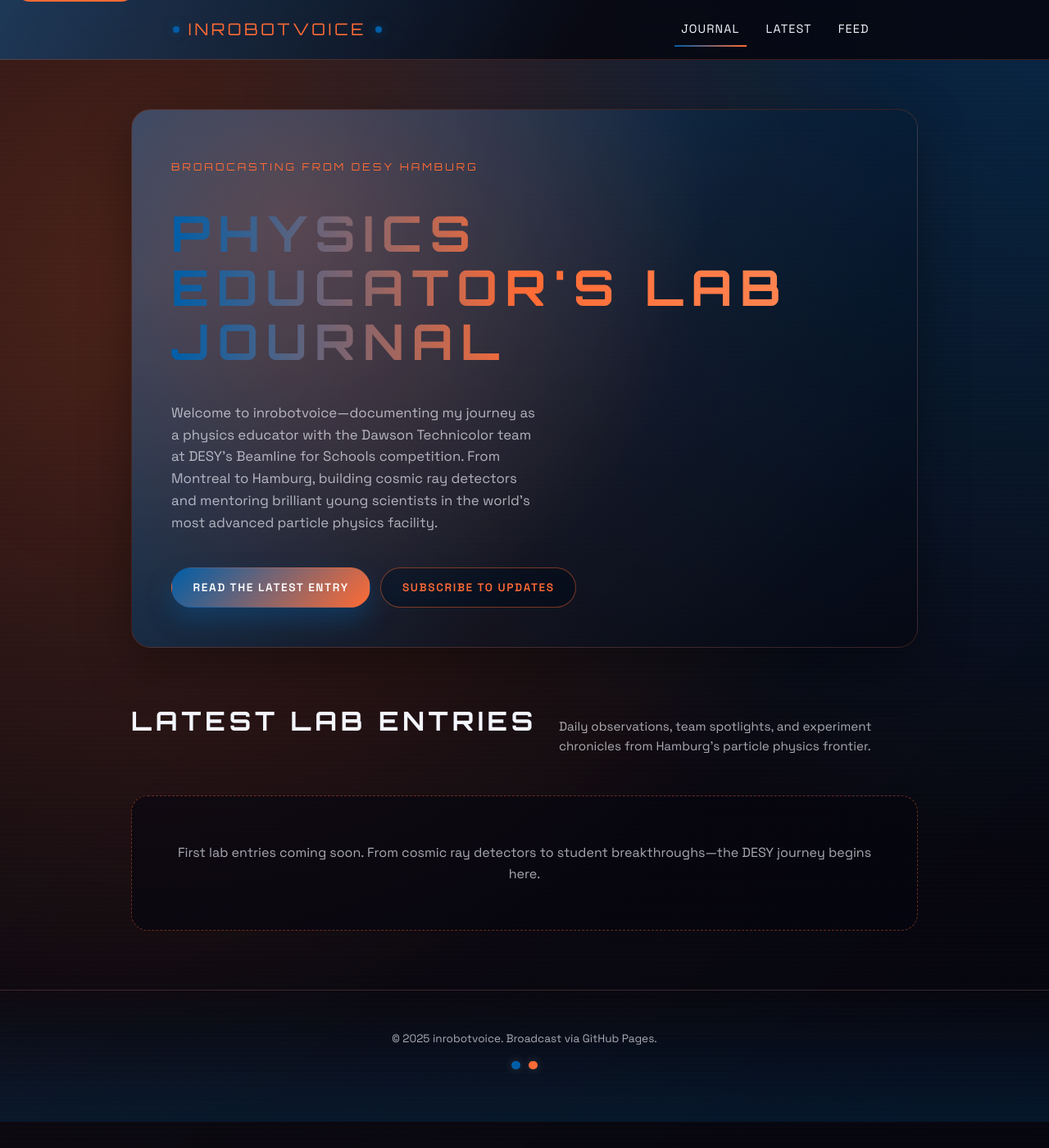
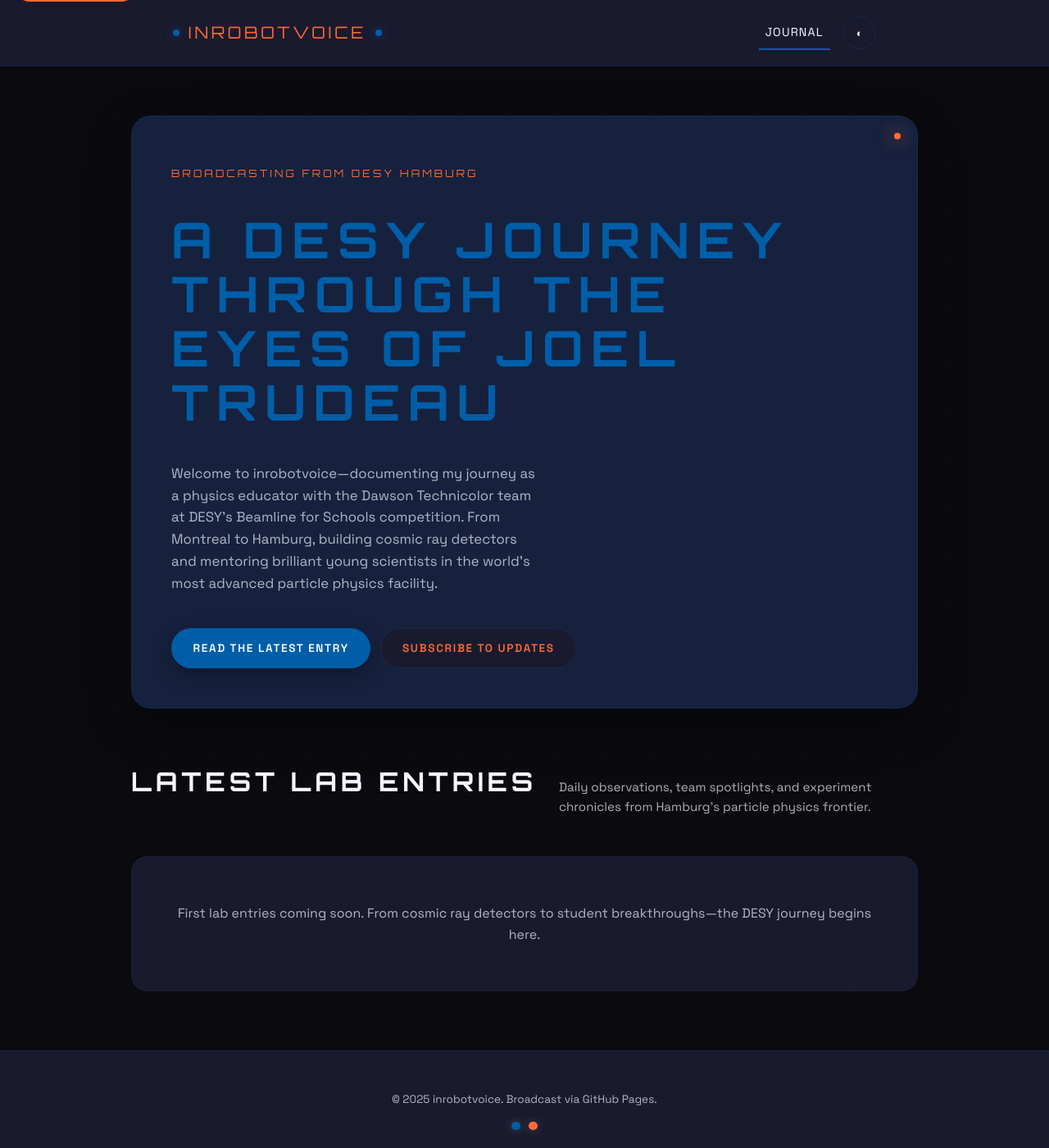
Before and after one commit to jtrudeau/jtrudeau.github.io, a Jekyll site: the page built from index.html, in a window 1280 px wide and 1400 px high. Shown: the whole window at 82% size. Built offline with Jekyll 4.4.1, drawn with Linux system fonts in a browser that asks for light colours; the list of posts is cut into pages by our own code.

Commit message:
Update website with a new retrofuturistic design and theme options
Implement dark and light mode toggling, remove gradients, update hero section text to "A DESY Journey through the eyes of Joel Trudeau", replace "MOMENTUM LABS LOGBOOK" with "inrobotvoice", and integrate the DESY dot as a design element. The feed and latest sections are removed, leaving only the landing page and journal.

Replit-Commit-Author: Agent
Replit-Commit-Session-Id: a3714938-1011-4600-bed0-f08933f484db
Replit-Commit-Checkpoint-Type: intermediate_checkpoint
Replit-Commit-Screenshot-Url: https://storage.googleapis.com/screenshot-production-us-central1/3c2203e7-ebc2-4139-86be-41933ebb52e8/a3714938-1011-4600-bed0-f08933f484db/XqrwZCn

```diff
--- a/_layouts/default.html
+++ b/_layouts/default.html
@@ -13,13 +13,29 @@
       --desy-blue: #005ea8;
       --desy-orange: #ff6b35;
       --desy-orange-light: #ff8c5a;
-      --bg: #05060f;
-      --bg-alt: #080a1a;
+      --border-radius: 1.25rem;
+    }
+
+    [data-theme="dark"] {
+      --bg: #0a0a0f;
+      --bg-alt: #1a1a2e;
+      --bg-card: #16213e;
       --fg: #f4f6ff;
-      --muted: rgba(244, 246, 255, 0.68);
-      --grid-line: rgba(0, 94, 168, 0.14);
-      --border-radius: 1.25rem;
+      --muted: rgba(244, 246, 255, 0.7);
+      --border: rgba(0, 94, 168, 0.2);
+      --shadow: rgba(0, 0, 0, 0.3);
       color-scheme: dark;
+    }
+
+    [data-theme="light"] {
+      --bg: #ffffff;
+      --bg-alt: #f8fafc;
+      --bg-card: #ffffff;
+      --fg: #1e293b;
+      --muted: rgba(30, 41, 59, 0.7);
+      --border: rgba(0, 94, 168, 0.15);
+      --shadow: rgba(0, 94, 168, 0.1);
+      color-scheme: light;
     }
 
     * {
@@ -29,9 +45,7 @@
     body {
       margin: 0;
       min-height: 100vh;
-      background: radial-gradient(circle at top right, rgba(0, 94, 168, 0.35), transparent 55%),
-        radial-gradient(circle at 15% 25%, rgba(255, 107, 53, 0.25), transparent 60%),
-        linear-gradient(135deg, rgba(255, 107, 53, 0.06), rgba(5, 6, 15, 0.9)), var(--bg);
+      background: var(--bg);
       color: var(--fg);
       font-family: 'Space Grotesk', 'Segoe UI', system-ui, -apple-system, BlinkMacSystemFont, sans-serif;
       line-height: 1.6;
@@ -39,22 +53,18 @@
       flex-direction: column;
       position: relative;
       overflow-x: hidden;
+      transition: background-color 0.3s ease, color 0.3s ease;
     }
 
+    /* DESY dots pattern */
     body::before {
       content: '';
       position: fixed;
       inset: 0;
-      background-image: repeating-linear-gradient(
-        to bottom,
-        rgba(255, 107, 53, 0.02) 0,
-        rgba(255, 107, 53, 0.02) 1px,
-        transparent 1px,
-        transparent 6px
-      );
+      background-image: radial-gradient(circle at 20px 20px, var(--desy-blue) 2px, transparent 2px);
+      background-size: 60px 60px;
+      opacity: 0.03;
       pointer-events: none;
-      opacity: 0.6;
-      mix-blend-mode: screen;
       z-index: 0;
     }
 
@@ -91,8 +101,9 @@
       top: 0;
       z-index: 5;
       backdrop-filter: blur(18px);
-      background: linear-gradient(120deg, rgba(0, 94, 168, 0.45), rgba(5, 6, 15, 0.85) 55%);
-      border-bottom: 1px solid rgba(255, 107, 53, 0.22);
+      background: var(--bg-alt);
+      border-bottom: 1px solid var(--border);
+      transition: background-color 0.3s ease;
     }
 
     .site-header__inner {
@@ -103,6 +114,32 @@
       align-items: center;
       justify-content: space-between;
       gap: 1rem;
+    }
+
+    .header-controls {
+      display: flex;
+      align-items: center;
+      gap: 1rem;
+    }
+
+    .theme-toggle {
+      background: none;
+      border: 1px solid var(--border);
+      color: var(--fg);
+      padding: 0.5rem;
+      border-radius: 50%;
+      width: 40px;
+      height: 40px;
+      display: flex;
+      align-items: center;
+      justify-content: center;
+      cursor: pointer;
+      transition: all 0.2s ease;
+    }
+
+    .theme-toggle:hover {
+      border-color: var(--desy-blue);
+      color: var(--desy-blue);
     }
 
     .site-title {
@@ -145,7 +182,7 @@
       position: absolute;
       inset: auto 0 -0.35rem 0;
       height: 2px;
-      background: linear-gradient(90deg, var(--desy-blue), var(--desy-orange));
+      background: var(--desy-blue);
       transform: scaleX(0);
       transform-origin: center;
       transition: transform 0.2s ease;
@@ -173,9 +210,9 @@
       gap: 1.5rem;
       padding: clamp(2rem, 5vw, 3rem);
       border-radius: calc(var(--border-radius) * 1.2);
-      background: linear-gradient(135deg, rgba(0, 94, 168, 0.25), rgba(5, 6, 15, 0.6));
-      border: 1px solid rgba(255, 107, 53, 0.2);
-      box-shadow: 0 20px 60px rgba(0, 0, 0, 0.35);
+      background: var(--bg-card);
+      border: 1px solid var(--border);
+      box-shadow: 0 20px 60px var(--shadow);
       position: relative;
       overflow: hidden;
     }
@@ -183,11 +220,13 @@
     .hero::after {
       content: '';
       position: absolute;
-      inset: 0;
-      background: radial-gradient(circle at 20% 20%, rgba(255, 107, 53, 0.25), transparent 55%),
-        linear-gradient(120deg, rgba(0, 94, 168, 0.35), transparent 60%);
-      mix-blend-mode: screen;
-      pointer-events: none;
+      top: 20px;
+      right: 20px;
+      width: 8px;
+      height: 8px;
+      background: var(--desy-orange);
+      border-radius: 50%;
+      box-shadow: 0 0 20px var(--desy-orange);
       z-index: 0;
     }
 
@@ -208,9 +247,7 @@
       letter-spacing: 0.16em;
       margin: 0;
       z-index: 1;
-      background: linear-gradient(90deg, var(--desy-blue), var(--desy-orange), var(--desy-orange-light));
-      -webkit-background-clip: text;
-      color: transparent;
+      color: var(--desy-blue);
     }
 
     .hero__description {
@@ -242,16 +279,15 @@
     }
 
     .button--primary {
-      background: linear-gradient(135deg, var(--desy-blue), var(--desy-orange));
+      background: var(--desy-blue);
       color: #ffffff;
-      box-shadow: 0 15px 30px rgba(0, 94, 168, 0.35);
+      box-shadow: 0 8px 24px var(--shadow);
     }
 
     .button--ghost {
-      border-color: rgba(255, 107, 53, 0.45);
+      border-color: var(--border);
       color: var(--desy-orange);
-      background: rgba(5, 6, 15, 0.35);
-      backdrop-filter: blur(8px);
+      background: var(--bg-alt);
     }
 
     .log {
@@ -291,27 +327,30 @@
       position: relative;
       padding: 1.75rem;
       border-radius: var(--border-radius);
-      background: linear-gradient(160deg, rgba(8, 10, 26, 0.95), rgba(0, 94, 168, 0.1));
-      border: 1px solid rgba(0, 94, 168, 0.25);
+      background: var(--bg-card);
+      border: 1px solid var(--border);
       display: grid;
       gap: 1rem;
       min-height: 220px;
       overflow: hidden;
+      transition: transform 0.2s ease, box-shadow 0.2s ease;
+    }
+
+    .post-card:hover {
+      transform: translateY(-2px);
+      box-shadow: 0 12px 32px var(--shadow);
     }
 
     .post-card::before {
       content: '';
       position: absolute;
-      inset: 0;
-      border-radius: inherit;
-      padding: 1px;
-      background: linear-gradient(120deg, rgba(0, 94, 168, 0.6), rgba(255, 107, 53, 0.6));
-      mask: linear-gradient(#000 0 0) content-box, linear-gradient(#000 0 0);
-      mask-composite: exclude;
-      -webkit-mask: linear-gradient(#000 0 0) content-box, linear-gradient(#000 0 0);
-      -webkit-mask-composite: xor;
+      top: 1rem;
+      left: 1rem;
+      width: 4px;
+      height: 4px;
+      background: var(--desy-orange);
+      border-radius: 50%;
       pointer-events: none;
-      opacity: 0.35;
     }
 
     .post-card__title {
@@ -361,7 +400,7 @@
     .pagination span {
       padding: 0.4rem 0.75rem;
       border-radius: 999px;
-      border: 1px solid rgba(255, 107, 53, 0.25);
+      border: 1px solid var(--border);
       color: var(--muted);
     }
 
@@ -376,16 +415,16 @@
     .empty-state {
       padding: 2.5rem;
       border-radius: var(--border-radius);
-      border: 1px dashed rgba(255, 107, 53, 0.4);
+      border: 1px dashed var(--border);
       color: var(--muted);
       text-align: center;
-      background: rgba(5, 6, 15, 0.6);
+      background: var(--bg-alt);
     }
 
     .site-footer {
       padding: 3rem 0 4rem;
-      background: linear-gradient(180deg, transparent, rgba(0, 94, 168, 0.18));
-      border-top: 1px solid rgba(255, 107, 53, 0.2);
+      background: var(--bg-alt);
+      border-top: 1px solid var(--border);
       text-align: center;
       font-size: 0.85rem;
       color: var(--muted);
@@ -456,16 +495,19 @@
     }
   </style>
 </head>
-<body>
+<body data-theme="dark">
   <a class="skip-link" href="#content">Skip to content</a>
   <header class="site-header">
     <div class="site-header__inner">
-      <a class="site-title" href="{{ '/' | absolute_url }}">{{ site.name | default: 'Retro Log' }}</a>
-      <nav class="site-nav" aria-label="Primary">
-        <a href="{{ '/' | relative_url }}"{% if page.url == '/' %} aria-current="page"{% endif %}>Journal</a>
-        <a href="{{ '/' | relative_url }}#log">Latest</a>
-        <a href="{{ '/feed.xml' | relative_url }}">Feed</a>
-      </nav>
+      <a class="site-title" href="{{ '/' | absolute_url }}">{{ site.name | default: 'inrobotvoice' }}</a>
+      <div class="header-controls">
+        <nav class="site-nav" aria-label="Primary">
+          <a href="{{ '/' | relative_url }}"{% if page.url == '/' %} aria-current="page"{% endif %}>Journal</a>
+        </nav>
+        <button class="theme-toggle" onclick="toggleTheme()" aria-label="Toggle dark/light mode">
+          <span id="theme-icon">◐</span>
+        </button>
+      </div>
     </div>
   </header>
   <main id="content">
@@ -480,5 +522,33 @@
       </span>
     </div>
   </footer>
+
+  <script>
+    // Theme toggle functionality
+    function toggleTheme() {
+      const body = document.body;
+      const themeIcon = document.getElementById('theme-icon');
+      const currentTheme = body.getAttribute('data-theme');
+
+      if (currentTheme === 'dark') {
+        body.setAttribute('data-theme', 'light');
+        themeIcon.textContent = '◑';
+        localStorage.setItem('theme', 'light');
+      } else {
+        body.setAttribute('data-theme', 'dark');
+        themeIcon.textContent = '◐';
+        localStorage.setItem('theme', 'dark');
+      }
+    }
+
+    // Initialize theme from localStorage or default to dark
+    document.addEventListener('DOMContentLoaded', function() {
+      const savedTheme = localStorage.getItem('theme') || 'dark';
+      const themeIcon = document.getElementById('theme-icon');
+
+      document.body.setAttribute('data-theme', savedTheme);
+      themeIcon.textContent = savedTheme === 'light' ? '◑' : '◐';
+    });
+  </script>
 </body>
 </html>
--- a/index.html
+++ b/index.html
@@ -1,11 +1,11 @@
 ---
 layout: default
-title: Broadcasting from DESY Hamburg
+title: A DESY Journey
 ---
 
 <section class="hero">
   <p class="hero__eyebrow">Broadcasting from DESY Hamburg</p>
-  <h1 class="hero__title">Physics educator's lab journal</h1>
+  <h1 class="hero__title">A DESY Journey through the eyes of Joel Trudeau</h1>
   <p class="hero__description">
     Welcome to inrobotvoice—documenting my journey as a physics educator with the Dawson Technicolor team
     at DESY's Beamline for Schools competition. From Montreal to Hamburg, building cosmic ray detectors
```
Also changed, not shown: attached_assets/image_1758742683794.png (added), 1 other file.
